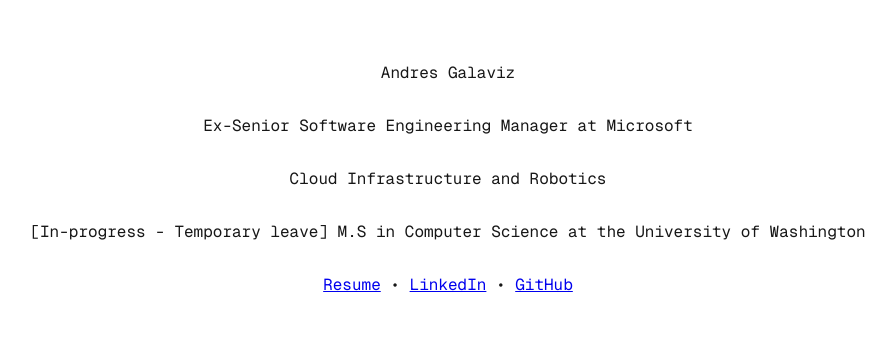
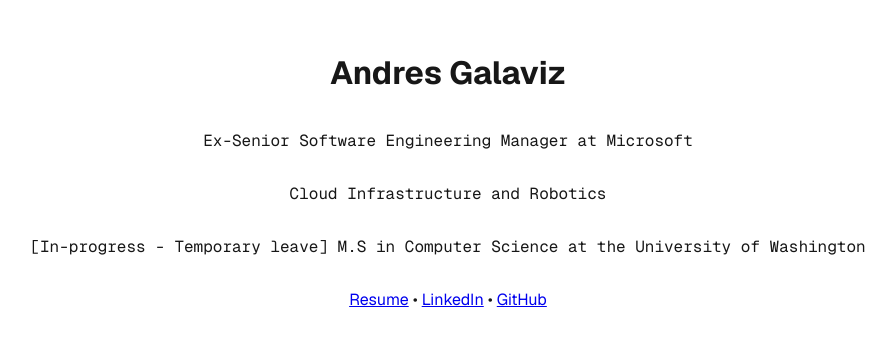
Before and after one commit to andresgalaviz/andresgalaviz.github.io, a Next.js app: page / in a window 1280 px wide. Shown: the part 230-576 px from the top of the page, without its empty margins (192-1088 px from the left). Built offline with nearby package versions, Linux system fonts and the light colour scheme.

Commit message:
Add H1, inmprove link readability

```diff
--- a/src/app/page.tsx
+++ b/src/app/page.tsx
@@ -2,9 +2,9 @@
   return (
     <div className="grid grid-rows-[20px_1fr_20px] items-center justify-items-center min-h-screen p-8 pb-20 gap-16 sm:p-20 font-[family-name:var(--font-geist-sans)] bg-neutral-900 text-neutral-100">
       <main className="flex flex-col gap-8 row-start-2 items-center sm:items-start">
-        <p className="text-sm text-center sm:text-left font-[family-name:var(--font-geist-mono)]">
+        <h1 className="text-sm sm:text-base text-center sm:text-left font-[family-name:var(--font-geist-sans)]">
           Andres Galaviz
-        </p>
+        </h1>
         <p className="text-sm text-center sm:text-left font-[family-name:var(--font-geist-mono)]">
           Ex-Senior Software Engineering Manager at Microsoft
         </p>
@@ -14,9 +14,7 @@
         <p className="text-sm text-center sm:text-left font-[family-name:var(--font-geist-mono)]">
           [In-progress - Temporary leave] M.S in Computer Science at the University of Washington
         </p>
-
-        {/* Link Section */}
-        <p className="text-sm text-center sm:text-left font-[family-name:var(--font-geist-mono)]">
+        <p className="text-sm text-center sm:text-left font-[family-name:var(--font-geist-sans)]">
           <a
             href="/Andres-Galaviz-Resume.pdf"
             target="_blank"
```
